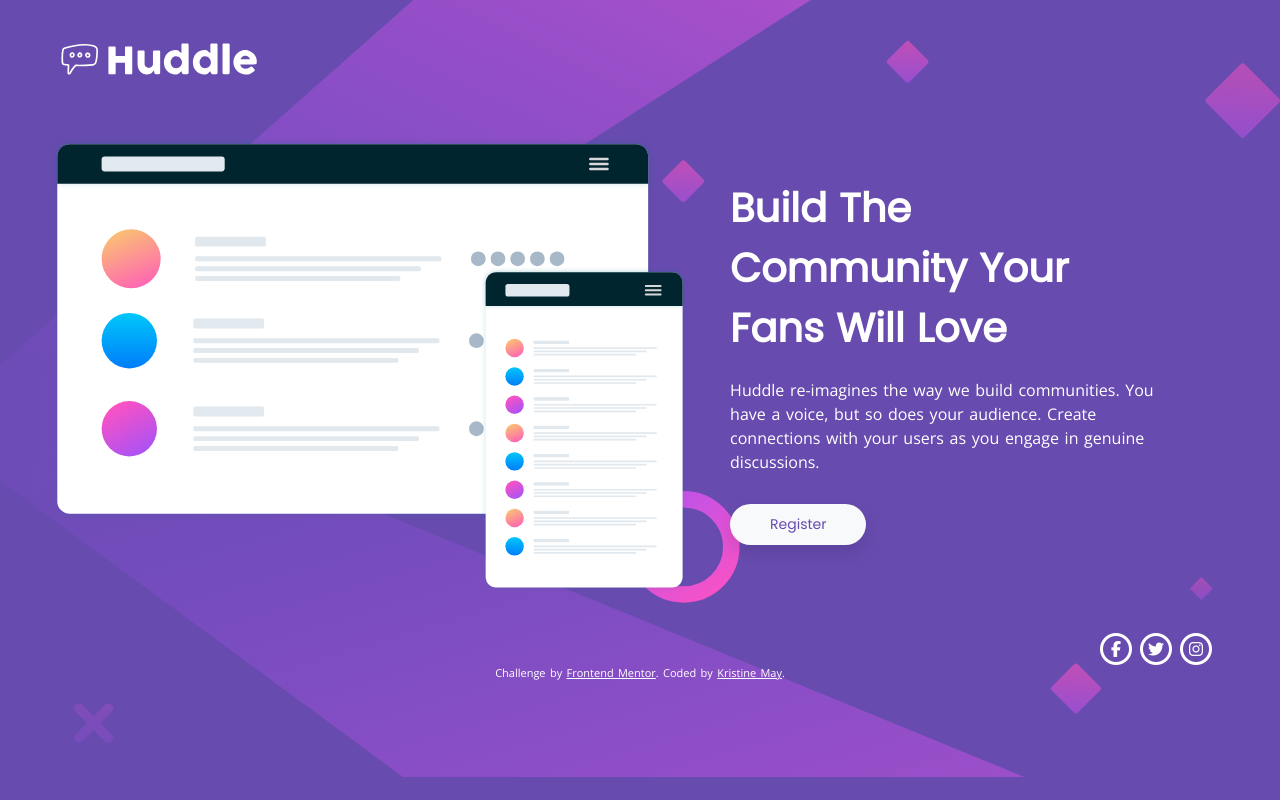
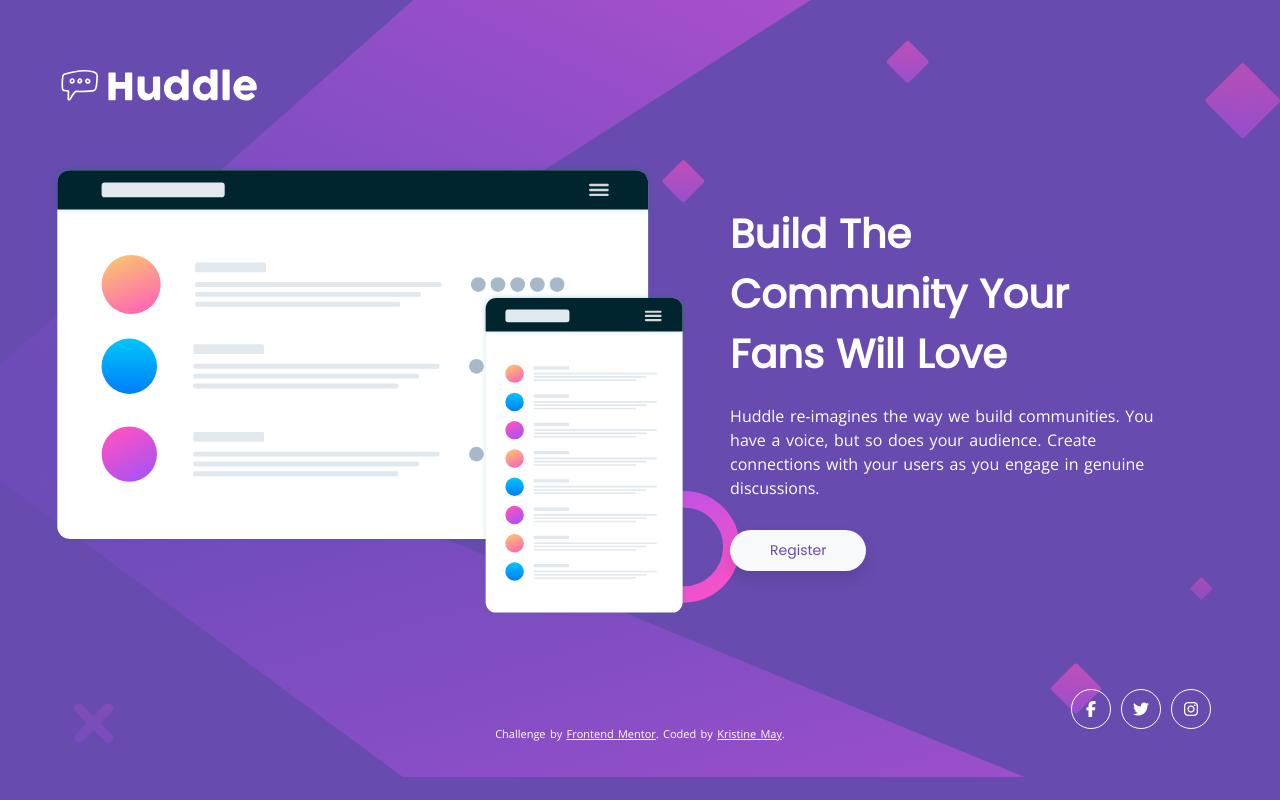
Before and after one commit to sn-tin/huddle-landing-page-intro, a plain HTML site: page index.html in a window 1280 px wide. Drawn offline with nearby package versions, Linux system fonts and the light colour scheme.

Commit message:
Updated style

```diff
--- a/css/styles.css
+++ b/css/styles.css
@@ -84,6 +84,21 @@ p {
     cursor: pointer;
 }
 
+.social-links {
+    border: 1px solid #fff;
+    border-radius: 50%;
+    padding: 3px 5px;
+}
+
+.social-links:hover {
+    color: hsl(300, 75%, 68%);
+    border: 1px solid hsl(300, 75%, 68%);
+}
+
+.fa-stack {
+    margin: 5px;
+}
+
 @media (min-width: 990px) {
     body {
         background-image: url(../images/bg-desktop.svg);
@@ -99,7 +114,7 @@ p {
     /* Container */
 
     .container-fluid {
-        padding: 0 4%;
+        padding: 2% 4%;
     }
 
     /* Navbar */
@@ -138,6 +153,6 @@ p {
         display: flex;
         justify-content: flex-end;
         margin: 0 5%;
+    }
 
-    }
 }
--- a/index.html
+++ b/index.html
@@ -13,12 +13,6 @@
     <link href="https://fonts.googleapis.com/css2?family=Open+Sans&family=Poppins&display=swap" rel="stylesheet">
     <!-- Fontawesome  -->
     <script src="https://kit.fontawesome.com/cb51308546.js" crossorigin="anonymous"></script>
-    <!-- Bootstrap Scripts -->
-    <script src="https://cdn.jsdelivr.net/npm/bootstrap@5.0.0-beta3/dist/js/bootstrap.bundle.min.js" integrity="sha384-JEW9xMcG8R+pH31jmWH6WWP0WintQrMb4s7ZOdauHnUtxwoG2vI5DkLtS3qm9Ekf" crossorigin="anonymous"></script>
-    <!-- JQuery -->
-    <script src="https://code.jquery.com/jquery-3.5.1.slim.min.js" integrity="sha384-DfXdz2htPH0lsSSs5nCTpuj/zy4C+OGpamoFVy38MVBnE+IbbVYUew+OrCXaRkfj" crossorigin="anonymous"></script>
-    <script src="https://cdn.jsdelivr.net/npm/popper.js@1.16.1/dist/umd/popper.min.js" integrity="sha384-9/reFTGAW83EW2RDu2S0VKaIzap3H66lZH81PoYlFhbGU+6BZp6G7niu735Sk7lN" crossorigin="anonymous"></script>
-    <script src="https://stackpath.bootstrapcdn.com/bootstrap/4.5.2/js/bootstrap.min.js" integrity="sha384-B4gt1jrGC7Jh4AgTPSdUtOBvfO8shuf57BaghqFfPlYxofvL8/KUEfYiJOMMV+rV" crossorigin="anonymous"></script>
 
     <title>Frontend Mentor | Huddle landing page with single introductory section</title>
     <style>
@@ -48,15 +42,12 @@
         </div>
         <div class="links">
             <span class="fa-stack">
-                <i class="far fa-circle fa-stack-2x"></i>
                 <i class="social-links socials fab fa-facebook-f fa-stack-1x"></i>
             </span>
             <span class="fa-stack">
-                <i class="far fa-circle fa-stack-2x"></i>
                 <i class="social-links socials fab fa-twitter fa-stack-1x"></i>
             </span>
             <span class="fa-stack">
-                <i class="far fa-circle fa-stack-2x"></i>
                 <i class="social-links socials fab fa-instagram fa-stack-1x"></i>
             </span>
         </div>
```
